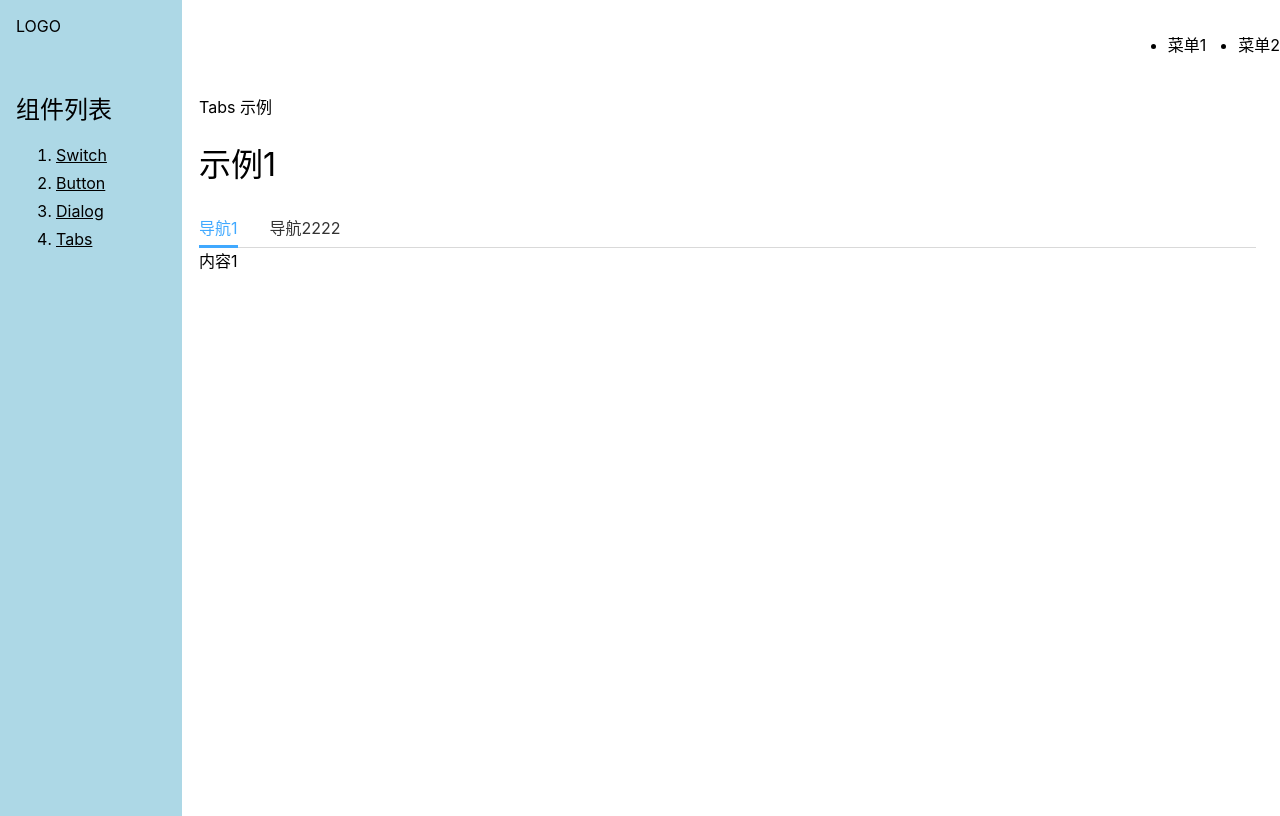
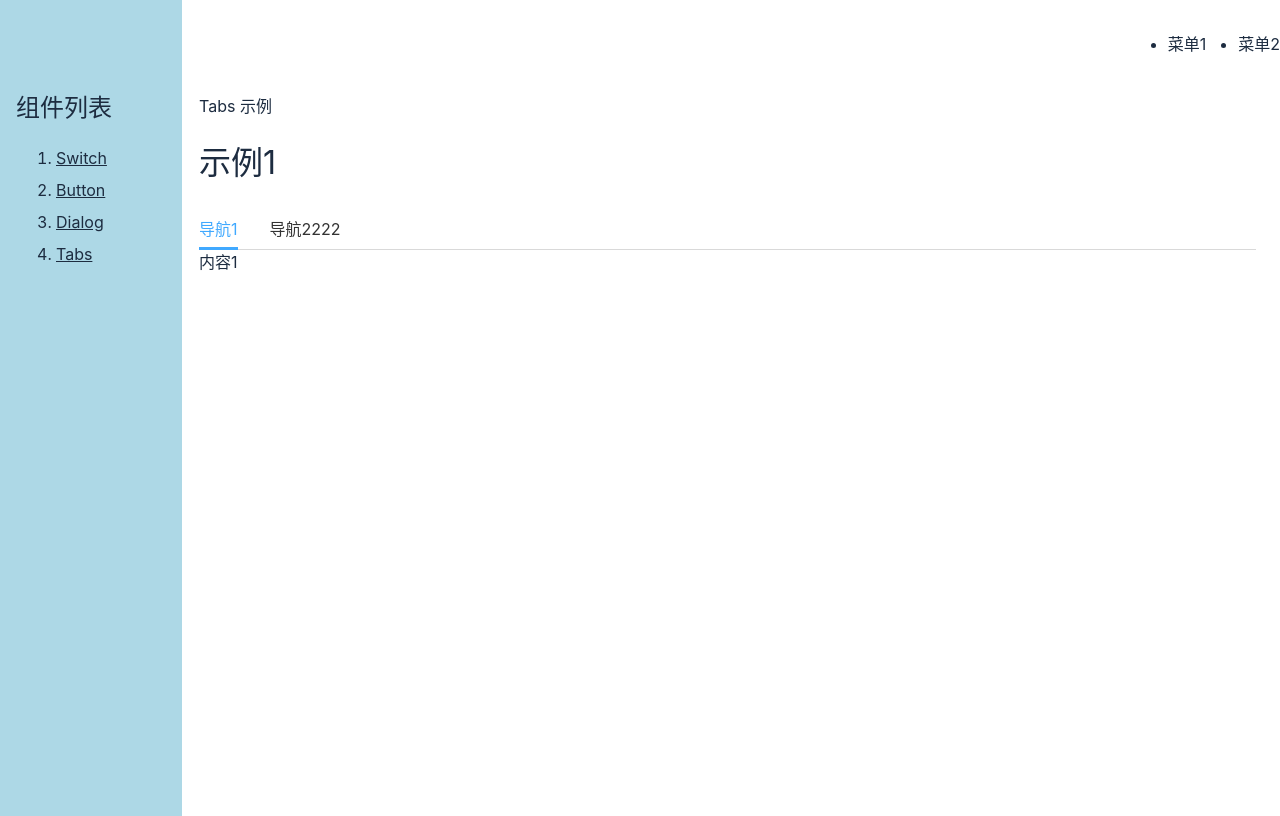
Before and after one commit to YUQIAN3/webPage-1, a Vue app: page /#/doc/tabs in a window 1280 px wide. Built offline with nearby package versions, Linux system fonts and the light colour scheme.

Commit message:
从iconfont引入图标

```diff
--- a/index.html
+++ b/index.html
@@ -5,6 +5,7 @@
   <link rel="icon" href="/favicon.ico" />
   <meta name="viewport" content="width=device-width, initial-scale=1.0">
   <title>Vite App</title>
+  <script src="//at.alicdn.com/t/c/font_3656315_amq6z2sci3.js"></script>
 </head>
 <body>
   <div id="app"></div>
--- a/src/components/Topnav.vue
+++ b/src/components/Topnav.vue
@@ -1,6 +1,9 @@
 <template>
     <div class="topnav">
-        <div class="logo">LOGO</div>
+        <div class="logo">
+          <svg class="icon">
+    <use xlink:href="#icon-book1"></use>
+</svg></div>
         <ul class="menu">
           <li>菜单1</li>
           <li>菜单2</li>
@@ -35,6 +38,10 @@
       height: 2px;;
       max-width: 6em;
        margin-right: auto;
+       > svg{
+        width:32px;
+        height:32px;
+      }
     }
     > .menu{
       display: flex;
@@ -62,6 +69,7 @@
     > .logo{
       margin: 0 auto;
       color:blue;
+
     }
     > .toggleAside{
       display: inline-block;
--- a/src/index.scss
+++ b/src/index.scss
@@ -2,7 +2,7 @@
   color: inherit;
   cursor: pointer;
   &:hover {
-    border-bottom: 1px solid;
+    text-decoration: underline;//鼠标附上去有下划线
     cursor: pointer;
   }
   }
@@ -14,5 +14,13 @@
   font-size: 16px;
   // 为什么这样写 font-family
   // 答案见 https://github.com/zenozeng/fonts.css/
+  line-height: 1.5;
+  color:#1d2c40;
   font-family: -apple-system, "Noto Sans", "Helvetica Neue", Helvetica, "Nimbus Sans L", Arial, "Liberation Sans", "PingFang SC", "Hiragino Sans GB", "Noto Sans CJK SC", "Source Han Sans SC", "Source Han Sans CN", "Microsoft YaHei", "Wenquanyi Micro Hei", "WenQuanYi Zen Hei", "ST Heiti", SimHei, "WenQuanYi Zen Hei Sharp", sans-serif;
   }
+  .icon {
+    width: 1em; height: 1em;
+    vertical-align: -0.15em;
+    fill: currentColor;
+    overflow: hidden;
+ }
--- a/src/views/Home.vue
+++ b/src/views/Home.vue
@@ -1,4 +1,5 @@
 <template>
+  <div>
   <div class="topnavAndBanner">
     <Topnav />
     <div class="banner">
@@ -10,19 +11,41 @@
       </p>
     </div>
   </div>
+  <div class="feature">
+  <svg class="icon" >
+    <use xlink:href="#icon-Vue"></use>
+</svg>
+<svg class="icon" >
+    <use xlink:href="#icon-ts"></use>
+</svg>
+<svg class="icon" >
+    <use xlink:href="#icon-light"></use>
+</svg>
+</div>
+</div>
 </template>
 <script lang="ts">
-import { inject, Ref } from '@vue/runtime-core';
 import Topnav from "../components/Topnav.vue";
 export default {
   components: { Topnav },
 };
 </script>
 <style lang="scss" scoped>
+  $purple:#917eb8;
+  $color:#6e5394;
   .topnavAndBanner{
+    color:$color;
     background: linear-gradient(145deg, rgba(233,235,250,1) 0%, rgba(243,233,241,1) 99%);
   }
+  .feature{
+    >svg{
+      width:64px;
+    height:64PX;
+    }
+
+  }
   .banner{
+    color:$color;
     padding: 100px 0;
     display: flex;
     justify-content:center;
@@ -32,13 +55,14 @@
       padding:8px 0;
       a {
         margin:0  8px;;
-        background: #fff;
+        background: $purple ;
+        color:white;
         display: inline-block;
-        $h: 28px;
-        height: $h;
-        line-height: $h;
-        border-radius: $h/2;
-        padding: 0 8px;
+        border-radius: 8px;
+        padding: 8px 20px;
+        &:hover{
+          text-decoration: none;
+        }
       }
     }
   }
```
